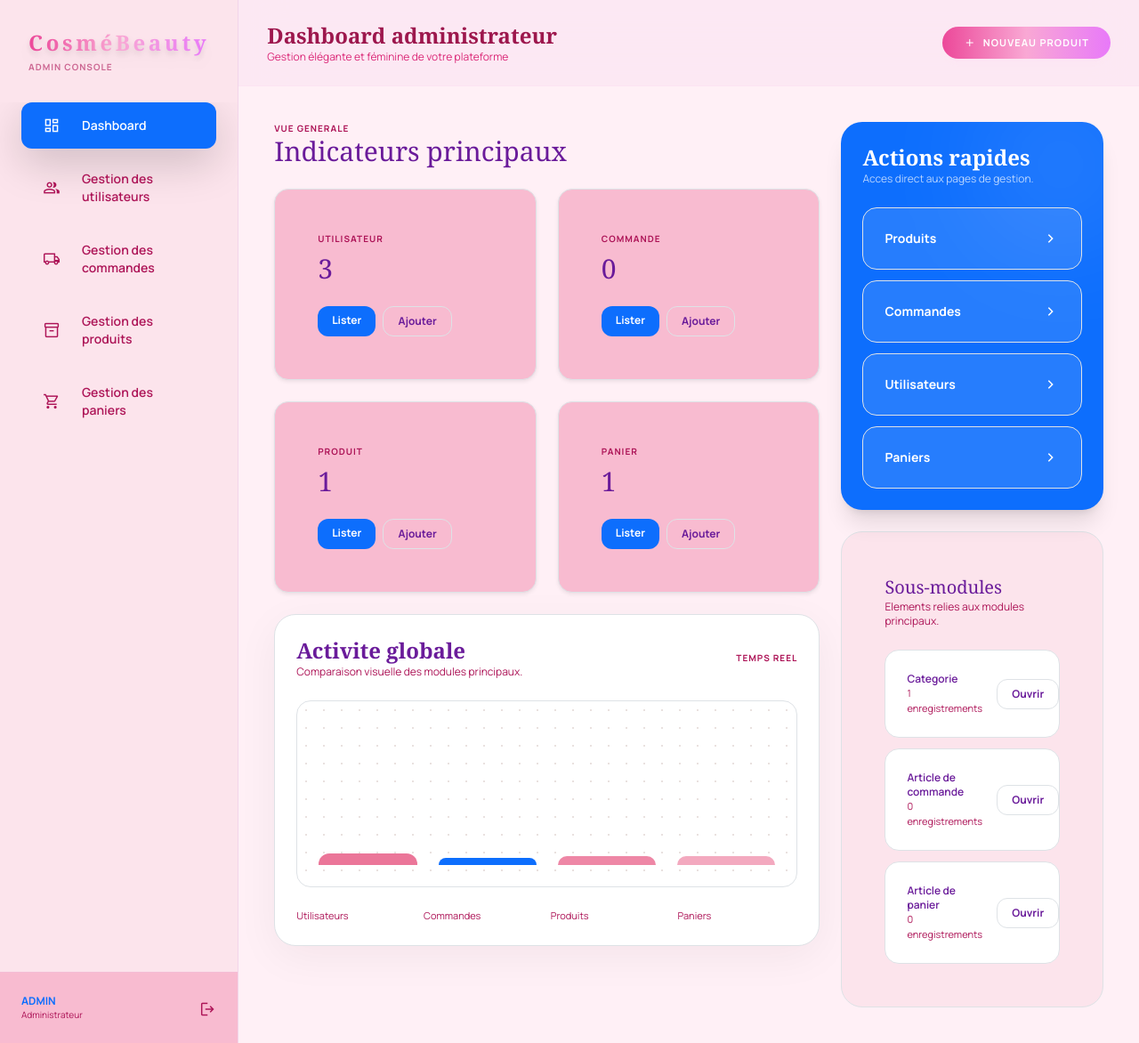
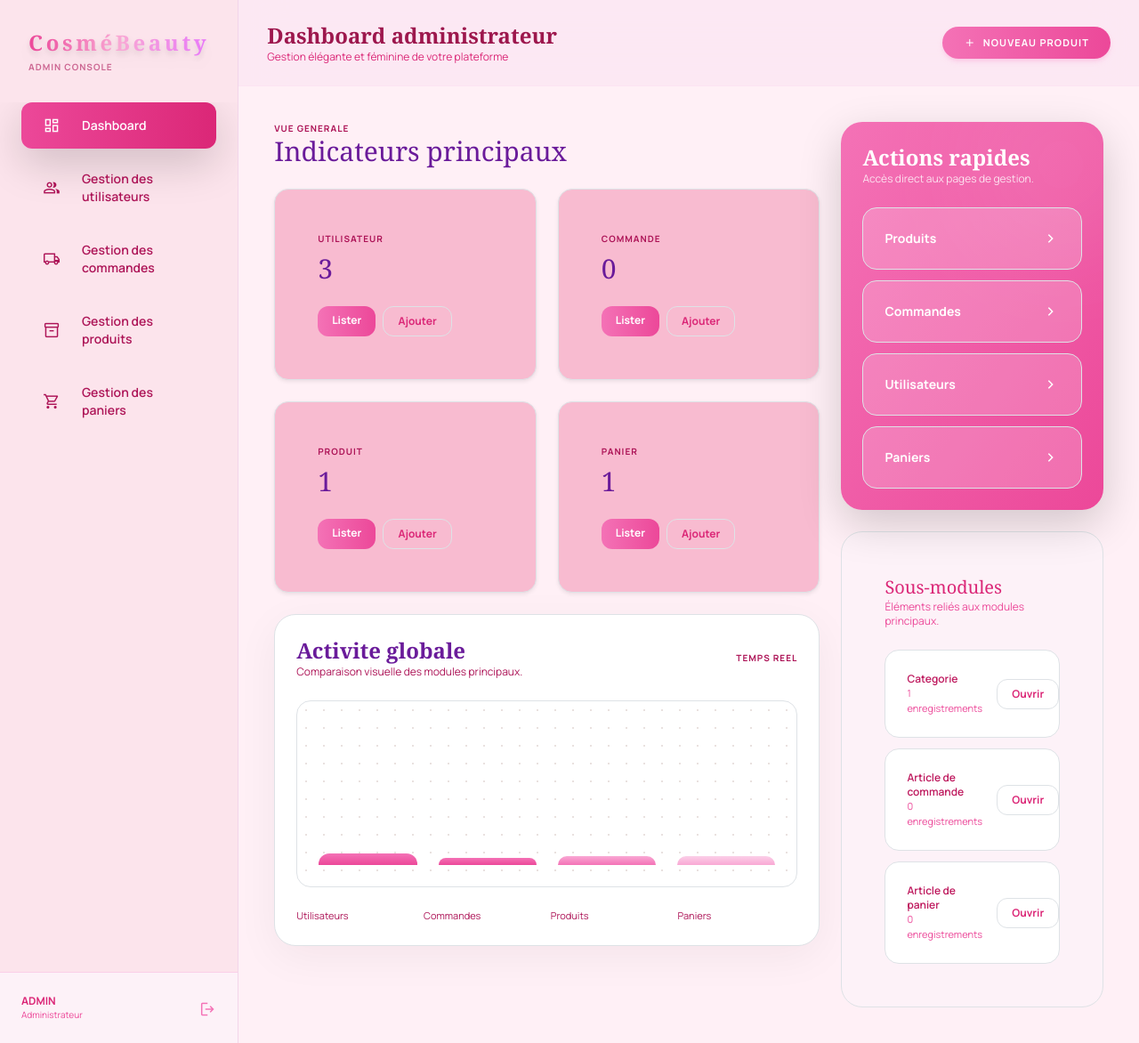
Before and after one commit to hafsaatfi/e_commerce, a Django app: page /gestion/ in a window 1280 px wide. Shown: the whole page at 89% size. Run offline with Django 5.2, Linux system fonts and the light colour scheme; a user stored in the database is signed in; data comes from the database, SQL or seed files in the repository; data that the repository does not hold is empty; some libraries are stand-ins or nearby versions.

Commit message:
retouche2

```diff
--- a/backend/config/settings.py
+++ b/backend/config/settings.py
@@ -137,3 +137,4 @@ AUTH_USER_MODEL = 'users.Utilisateur'
 LOGIN_URL = '/users/login/'
 LOGIN_REDIRECT_URL = '/'
 LOGOUT_REDIRECT_URL = '/users/login/'
+DEFAULT_AUTO_FIELD = 'django.db.models.BigAutoField'
--- a/backend/gestion/templates/gestion/base_gestion.html
+++ b/backend/gestion/templates/gestion/base_gestion.html
@@ -53,34 +53,34 @@
             <p class="text-[10px] uppercase tracking-widest text-on-surface-variant font-bold mt-1 opacity-60">Admin Console</p>
         </div>
         <nav class="flex-grow px-4 space-y-2 overflow-y-auto">
-            <a class="flex items-center gap-4 px-4 py-3 rounded-xl transition-all {% if request.resolver_match.url_name == 'dashboard' %}bg-primary text-on-primary shadow-lg shadow-primary/20{% else %}hover:bg-surface-container-highest text-on-surface-variant hover:text-on-surface{% endif %}" href="{% url 'gestion:dashboard' %}">
+            <a class="flex items-center gap-4 px-4 py-3 rounded-xl transition-all {% if request.resolver_match.url_name == 'dashboard' %}bg-gradient-to-r from-pink-500 to-pink-600 text-white shadow-lg shadow-pink-400/30{% else %}hover:bg-pink-100 text-on-surface-variant hover:text-pink-700{% endif %}" href="{% url 'gestion:dashboard' %}">
                 <span class="material-symbols-outlined">dashboard</span>
                 <span class="text-sm font-semibold">Dashboard</span>
             </a>
-            <a class="flex items-center gap-4 px-4 py-3 rounded-xl transition-all {% if entity == 'utilisateurs' %}bg-primary text-on-primary shadow-lg shadow-primary/20{% else %}hover:bg-surface-container-highest text-on-surface-variant hover:text-on-surface{% endif %}" href="{% url 'gestion:entity_list' 'utilisateurs' %}">
+            <a class="flex items-center gap-4 px-4 py-3 rounded-xl transition-all {% if entity == 'utilisateurs' %}bg-gradient-to-r from-pink-500 to-pink-600 text-white shadow-lg shadow-pink-400/30{% else %}hover:bg-pink-100 text-on-surface-variant hover:text-pink-700{% endif %}" href="{% url 'gestion:entity_list' 'utilisateurs' %}">
                 <span class="material-symbols-outlined">group</span>
                 <span class="text-sm font-semibold">Gestion des utilisateurs</span>
             </a>
-            <a class="flex items-center gap-4 px-4 py-3 rounded-xl transition-all {% if entity == 'commandes' or entity == 'articles-commandes' %}bg-primary text-on-primary shadow-lg shadow-primary/20{% else %}hover:bg-surface-container-highest text-on-surface-variant hover:text-on-surface{% endif %}" href="{% url 'gestion:entity_list' 'commandes' %}">
+            <a class="flex items-center gap-4 px-4 py-3 rounded-xl transition-all {% if entity == 'commandes' or entity == 'articles-commandes' %}bg-gradient-to-r from-pink-500 to-pink-600 text-white shadow-lg shadow-pink-400/30{% else %}hover:bg-pink-100 text-on-surface-variant hover:text-pink-700{% endif %}" href="{% url 'gestion:entity_list' 'commandes' %}">
                 <span class="material-symbols-outlined">local_shipping</span>
                 <span class="text-sm font-semibold">Gestion des commandes</span>
             </a>
-            <a class="flex items-center gap-4 px-4 py-3 rounded-xl transition-all {% if entity == 'produits' or entity == 'categories' %}bg-primary text-on-primary shadow-lg shadow-primary/20{% else %}hover:bg-surface-container-highest text-on-surface-variant hover:text-on-surface{% endif %}" href="{% url 'gestion:entity_list' 'produits' %}">
+            <a class="flex items-center gap-4 px-4 py-3 rounded-xl transition-all {% if entity == 'produits' or entity == 'categories' %}bg-gradient-to-r from-pink-500 to-pink-600 text-white shadow-lg shadow-pink-400/30{% else %}hover:bg-pink-100 text-on-surface-variant hover:text-pink-700{% endif %}" href="{% url 'gestion:entity_list' 'produits' %}">
                 <span class="material-symbols-outlined">inventory_2</span>
                 <span class="text-sm font-semibold">Gestion des produits</span>
             </a>
-            <a class="flex items-center gap-4 px-4 py-3 rounded-xl transition-all {% if entity == 'paniers' or entity == 'articles-paniers' %}bg-primary text-on-primary shadow-lg shadow-primary/20{% else %}hover:bg-surface-container-highest text-on-surface-variant hover:text-on-surface{% endif %}" href="{% url 'gestion:entity_list' 'paniers' %}">
+            <a class="flex items-center gap-4 px-4 py-3 rounded-xl transition-all {% if entity == 'paniers' or entity == 'articles-paniers' %}bg-gradient-to-r from-pink-500 to-pink-600 text-white shadow-lg shadow-pink-400/30{% else %}hover:bg-pink-100 text-on-surface-variant hover:text-pink-700{% endif %}" href="{% url 'gestion:entity_list' 'paniers' %}">
                 <span class="material-symbols-outlined">shopping_cart</span>
                 <span class="text-sm font-semibold">Gestion des paniers</span>
             </a>
         </nav>
-        <div class="p-6 mt-auto bg-surface-container-low border-t border-outline-variant/20">
+        <div class="p-6 mt-auto bg-pink-50 border-t border-pink-200">
             <div class="flex items-center justify-between gap-3">
                 <div>
-                    <p class="text-xs font-bold text-primary uppercase">{{ request.user.username }}</p>
-                    <p class="text-[10px] text-on-surface-variant">Administrateur</p>
+                    <p class="text-xs font-bold text-pink-600 uppercase">{{ request.user.username }}</p>
+                    <p class="text-[10px] text-pink-500">Administrateur</p>
                 </div>
-                <a href="{% url 'logout' %}" class="text-on-surface-variant hover:text-error transition-colors" title="Logout">
+                <a href="{% url 'logout' %}" class="text-pink-400 hover:text-pink-700 transition-colors" title="Logout">
                     <span class="material-symbols-outlined">logout</span>
                 </a>
             </div>
@@ -93,7 +93,7 @@
                 <h2 class="noto-serif text-2xl font-bold text-pink-800">{% block gestion_title %}Espace administrateur{% endblock %}</h2>
                 <p class="text-xs text-pink-600">Gestion élégante et féminine de votre plateforme</p>
             </div>
-            <a href="{% url 'gestion:entity_create' 'produits' %}" class="hidden md:inline-flex items-center gap-2 bg-gradient-to-r from-pink-500 via-pink-300 to-fuchsia-400 px-4 py-2 rounded-full text-white text-[11px] font-bold uppercase tracking-widest hover:brightness-110 transition-all shadow-md shadow-pink-200/10">
+            <a href="{% url 'gestion:entity_create' 'produits' %}" class="hidden md:inline-flex items-center gap-2 bg-gradient-to-r from-pink-400 to-pink-500 px-4 py-2 rounded-full text-white text-[11px] font-bold uppercase tracking-widest hover:from-pink-500 hover:to-pink-600 transition-all shadow-md shadow-pink-300/40">
                 <span class="material-symbols-outlined text-sm">add</span>
                 <span>Nouveau produit</span>
             </a>
@@ -111,23 +111,23 @@
     </div>
 </div>
 
-<nav class="fixed bottom-0 left-0 w-full z-50 flex justify-around items-center px-4 pb-6 pt-3 bg-surface-bright/90 backdrop-blur-xl shadow-[0_-12px_48px_rgba(30,27,26,0.06)] lg:hidden border-t border-outline-variant/20">
-    <a class="flex flex-col items-center justify-center {% if request.resolver_match.url_name == 'dashboard' %}text-primary{% else %}text-on-surface-variant{% endif %}" href="{% url 'gestion:dashboard' %}">
+<nav class="fixed bottom-0 left-0 w-full z-50 flex justify-around items-center px-4 pb-6 pt-3 bg-pink-50/95 backdrop-blur-xl shadow-[0_-12px_48px_rgba(236,72,153,0.1)] lg:hidden border-t border-pink-200">
+    <a class="flex flex-col items-center justify-center {% if request.resolver_match.url_name == 'dashboard' %}text-pink-600{% else %}text-pink-400{% endif %}" href="{% url 'gestion:dashboard' %}">
         <span class="material-symbols-outlined">dashboard</span>
         <span class="text-[10px] font-medium">Dash</span>
     </a>
-    <a class="flex flex-col items-center justify-center {% if entity == 'produits' or entity == 'categories' %}text-primary{% else %}text-on-surface-variant{% endif %}" href="{% url 'gestion:entity_list' 'produits' %}">
+    <a class="flex flex-col items-center justify-center {% if entity == 'produits' or entity == 'categories' %}text-pink-600{% else %}text-pink-400{% endif %}" href="{% url 'gestion:entity_list' 'produits' %}">
         <span class="material-symbols-outlined">inventory_2</span>
         <span class="text-[10px] font-medium">Produits</span>
     </a>
-    <a class="flex flex-col items-center justify-center rounded-full px-5 py-1 scale-110 shadow-lg bg-gradient-to-r from-pink-500 via-pink-300 to-fuchsia-400 text-white hover:brightness-110 transition-all" href="{% url 'gestion:entity_create' 'produits' %}">
+    <a class="flex flex-col items-center justify-center rounded-full px-5 py-1 scale-110 shadow-lg bg-gradient-to-r from-pink-500 to-pink-600 text-white hover:from-pink-600 hover:to-pink-700 transition-all" href="{% url 'gestion:entity_create' 'produits' %}">
         <span class="material-symbols-outlined">add</span>
     </a>
-    <a class="flex flex-col items-center justify-center {% if entity == 'commandes' or entity == 'articles-commandes' %}text-primary{% else %}text-on-surface-variant{% endif %}" href="{% url 'gestion:entity_list' 'commandes' %}">
+    <a class="flex flex-col items-center justify-center {% if entity == 'commandes' or entity == 'articles-commandes' %}text-pink-600{% else %}text-pink-400{% endif %}" href="{% url 'gestion:entity_list' 'commandes' %}">
         <span class="material-symbols-outlined">local_shipping</span>
         <span class="text-[10px] font-medium">Commandes</span>
     </a>
-    <a class="flex flex-col items-center justify-center {% if entity == 'utilisateurs' %}text-primary{% else %}text-on-surface-variant{% endif %}" href="{% url 'gestion:entity_list' 'utilisateurs' %}">
+    <a class="flex flex-col items-center justify-center {% if entity == 'utilisateurs' %}text-pink-600{% else %}text-pink-400{% endif %}" href="{% url 'gestion:entity_list' 'utilisateurs' %}">
         <span class="material-symbols-outlined">group</span>
         <span class="text-[10px] font-medium">Users</span>
     </a>
--- a/backend/gestion/templates/gestion/dashboard.html
+++ b/backend/gestion/templates/gestion/dashboard.html
@@ -16,8 +16,8 @@
                     <p class="text-[10px] uppercase tracking-widest text-on-surface-variant font-bold">{{ item.label }}</p>
                     <h4 class="noto-serif text-3xl mt-2">{{ item.count }}</h4>
                     <div class="mt-4 flex gap-2">
-                        <a href="{% url 'gestion:entity_list' item.entity %}" class="px-3 py-2 rounded-xl bg-primary text-on-primary text-xs font-bold">Lister</a>
-                        <a href="{% url 'gestion:entity_create' item.entity %}" class="px-3 py-2 rounded-xl border border-outline-variant/40 text-xs font-bold">Ajouter</a>
+                        <a href="{% url 'gestion:entity_list' item.entity %}" class="px-3 py-2 rounded-xl bg-gradient-to-r from-pink-400 to-pink-500 text-white text-xs font-bold hover:from-pink-500 hover:to-pink-600 transition">Lister</a>
+                        <a href="{% url 'gestion:entity_create' item.entity %}" class="px-3 py-2 rounded-xl border border-pink-300 text-pink-600 text-xs font-bold hover:bg-pink-50 transition">Ajouter</a>
                     </div>
                 </article>
             {% endfor %}
@@ -31,11 +31,11 @@
                 </div>
                 <span class="text-[10px] uppercase tracking-widest text-on-surface-variant font-bold">Temps reel</span>
             </div>
-            <div class="h-[210px] rounded-2xl bg-[radial-gradient(#e9e1df_1px,transparent_1px)] [background-size:20px_20px] border border-outline-variant/20 flex items-end p-6 gap-4">
-                <div class="max-h-full w-full rounded-t-xl bg-primary/80" style="height: {{ entity_counts.utilisateurs|add:5 }}%;"></div>
-                <div class="max-h-full w-full rounded-t-xl bg-primary" style="height: {{ entity_counts.commandes|add:5 }}%;"></div>
-                <div class="max-h-full w-full rounded-t-xl bg-primary/70" style="height: {{ entity_counts.produits|add:5 }}%;"></div>
-                <div class="max-h-full w-full rounded-t-xl bg-primary/50" style="height: {{ entity_counts.paniers|add:5 }}%;"></div>
+            <div class="h-[210px] rounded-2xl bg-[radial-gradient(#e9e1df_1px,transparent_1px)] [background-size:20px_20px] border border-pink-200/30 flex items-end p-6 gap-4">
+                <div class="max-h-full w-full rounded-t-xl bg-gradient-to-t from-pink-500 to-pink-400" style="height: {{ entity_counts.utilisateurs|add:5 }}%;"></div>
+                <div class="max-h-full w-full rounded-t-xl bg-gradient-to-t from-pink-500 to-pink-400" style="height: {{ entity_counts.commandes|add:5 }}%;"></div>
+                <div class="max-h-full w-full rounded-t-xl bg-gradient-to-t from-pink-400 to-pink-300" style="height: {{ entity_counts.produits|add:5 }}%;"></div>
+                <div class="max-h-full w-full rounded-t-xl bg-gradient-to-t from-pink-300 to-pink-200" style="height: {{ entity_counts.paniers|add:5 }}%;"></div>
             </div>
             <div class="mt-4 grid grid-cols-2 sm:grid-cols-4 gap-2 text-[11px] text-on-surface-variant">
                 <span>Utilisateurs</span>
@@ -47,41 +47,41 @@
     </div>
 
     <div class="xl:col-span-4 space-y-6">
-        <div class="bg-primary text-on-primary p-6 rounded-3xl shadow-xl relative overflow-hidden">
+        <div class="bg-gradient-to-br from-pink-400 to-pink-500 text-white p-6 rounded-3xl shadow-lg shadow-pink-400/40 relative overflow-hidden">
             <div class="absolute -right-12 -top-12 h-48 w-48 bg-white/10 rounded-full blur-3xl"></div>
             <h3 class="noto-serif text-2xl font-bold relative z-10">Actions rapides</h3>
-            <p class="text-xs text-white/70 mb-6 relative z-10">Acces direct aux pages de gestion.</p>
+            <p class="text-xs text-white/80 mb-6 relative z-10">Accès direct aux pages de gestion.</p>
             <div class="space-y-3 relative z-10">
-                <a href="{% url 'gestion:entity_list' 'produits' %}" class="w-full flex items-center justify-between bg-white/10 hover:bg-white/20 p-4 rounded-2xl transition-all border border-white/10">
+                <a href="{% url 'gestion:entity_list' 'produits' %}" class="w-full flex items-center justify-between bg-white/20 hover:bg-white/30 p-4 rounded-2xl transition-all border border-white/20">
                     <span class="text-sm font-bold">Produits</span>
                     <span class="material-symbols-outlined">chevron_right</span>
                 </a>
-                <a href="{% url 'gestion:entity_list' 'commandes' %}" class="w-full flex items-center justify-between bg-white/10 hover:bg-white/20 p-4 rounded-2xl transition-all border border-white/10">
+                <a href="{% url 'gestion:entity_list' 'commandes' %}" class="w-full flex items-center justify-between bg-white/20 hover:bg-white/30 p-4 rounded-2xl transition-all border border-white/20">
                     <span class="text-sm font-bold">Commandes</span>
                     <span class="material-symbols-outlined">chevron_right</span>
                 </a>
-                <a href="{% url 'gestion:entity_list' 'utilisateurs' %}" class="w-full flex items-center justify-between bg-white/10 hover:bg-white/20 p-4 rounded-2xl transition-all border border-white/10">
+                <a href="{% url 'gestion:entity_list' 'utilisateurs' %}" class="w-full flex items-center justify-between bg-white/20 hover:bg-white/30 p-4 rounded-2xl transition-all border border-white/20">
                     <span class="text-sm font-bold">Utilisateurs</span>
                     <span class="material-symbols-outlined">chevron_right</span>
                 </a>
-                <a href="{% url 'gestion:entity_list' 'paniers' %}" class="w-full flex items-center justify-between bg-white/10 hover:bg-white/20 p-4 rounded-2xl transition-all border border-white/10">
+                <a href="{% url 'gestion:entity_list' 'paniers' %}" class="w-full flex items-center justify-between bg-white/20 hover:bg-white/30 p-4 rounded-2xl transition-all border border-white/20">
                     <span class="text-sm font-bold">Paniers</span>
                     <span class="material-symbols-outlined">chevron_right</span>
                 </a>
             </div>
         </div>
 
-        <div class="bg-surface-container p-5 rounded-3xl border border-outline-variant/20">
-            <h4 class="noto-serif text-xl">Sous-modules</h4>
-            <p class="text-xs text-on-surface-variant mb-4">Elements relies aux modules principaux.</p>
+        <div class="bg-pink-50 p-5 rounded-3xl border border-pink-200">
+            <h4 class="noto-serif text-xl text-pink-600">Sous-modules</h4>
+            <p class="text-xs text-pink-500 mb-4">Éléments reliés aux modules principaux.</p>
             <div class="space-y-3">
                 {% for item in secondary_entities %}
-                    <div class="bg-white rounded-2xl border border-outline-variant/30 p-4 flex items-center justify-between gap-3">
+                    <div class="bg-white rounded-2xl border border-pink-200 p-4 flex items-center justify-between gap-3">
                         <div>
-                            <p class="text-xs font-semibold">{{ item.label }}</p>
-                            <p class="text-[11px] text-on-surface-variant">{{ item.count }} enregistrements</p>
+                            <p class="text-xs font-semibold text-pink-700">{{ item.label }}</p>
+                            <p class="text-[11px] text-pink-500">{{ item.count }} enregistrements</p>
                         </div>
-                        <a href="{% url 'gestion:entity_list' item.entity %}" class="px-3 py-2 rounded-xl border border-outline-variant/40 text-xs font-bold">Ouvrir</a>
+                        <a href="{% url 'gestion:entity_list' item.entity %}" class="px-3 py-2 rounded-xl border border-pink-300 text-pink-600 text-xs font-bold hover:bg-pink-50 transition">Ouvrir</a>
                     </div>
                 {% endfor %}
             </div>
--- a/backend/gestion/templates/gestion/object_detail.html
+++ b/backend/gestion/templates/gestion/object_detail.html
@@ -6,9 +6,9 @@
 <div class="flex justify-between items-center mb-6">
     <h2 class="noto-serif text-3xl">{{ label }}</h2>
     <div class="flex gap-2">
-        <a href="{% url 'gestion:entity_update' entity object.pk %}" class="px-4 py-2 rounded-xl bg-surface-container-high text-xs font-bold uppercase tracking-widest">Modifier</a>
-        <a href="{% url 'gestion:entity_delete' entity object.pk %}" class="px-4 py-2 rounded-xl bg-red-600 text-white text-xs font-bold uppercase tracking-widest">Supprimer</a>
-        <a href="{% url 'gestion:entity_list' entity %}" class="px-4 py-2 rounded-xl border border-outline-variant/40 text-xs font-bold uppercase tracking-widest">Retour</a>
+        <a href="{% url 'gestion:entity_update' entity object.pk %}" class="px-4 py-2 rounded-xl bg-gradient-to-r from-pink-400 to-pink-500 text-white text-xs font-bold uppercase tracking-widest hover:from-pink-500 hover:to-pink-600 transition">Modifier</a>
+        <a href="{% url 'gestion:entity_delete' entity object.pk %}" class="px-4 py-2 rounded-xl bg-red-500 text-white text-xs font-bold uppercase tracking-widest hover:bg-red-600 transition">Supprimer</a>
+        <a href="{% url 'gestion:entity_list' entity %}" class="px-4 py-2 rounded-xl border border-pink-300 text-pink-600 text-xs font-bold uppercase tracking-widest hover:bg-pink-50 transition">Retour</a>
     </div>
 </div>
 
--- a/backend/gestion/templates/gestion/object_form.html
+++ b/backend/gestion/templates/gestion/object_form.html
@@ -22,8 +22,8 @@
         {% endfor %}
 
         <div class="flex gap-2 pt-2">
-            <button type="submit" class="px-4 py-2 rounded-xl bg-pink-500 hover:bg-pink-400 text-white text-xs font-bold uppercase tracking-widest shadow-md shadow-pink-200/40 transition-all">{{ button_text }}</button>
-            <a href="{% url 'gestion:entity_list' entity %}" class="px-4 py-2 rounded-xl border border-outline-variant/40 text-xs font-bold uppercase tracking-widest">Annuler</a>
+            <button type="submit" class="px-4 py-2 rounded-xl bg-gradient-to-r from-pink-400 to-pink-500 text-white text-xs font-bold uppercase tracking-widest hover:from-pink-500 hover:to-pink-600 transition-all shadow-md shadow-pink-300/40">{{ button_text }}</button>
+            <a href="{% url 'gestion:entity_list' entity %}" class="px-4 py-2 rounded-xl border border-pink-300 text-pink-600 text-xs font-bold uppercase tracking-widest hover:bg-pink-50 transition">Annuler</a>
         </div>
     </form>
 </div>
--- a/backend/users/templates/login.html
+++ b/backend/users/templates/login.html
@@ -21,7 +21,7 @@
             min-height: 100%;
         }
         .cosmetic-side h2 {
-            color: #d63384;
+            color: #f9a0cd;
             font-weight: 700;
         }
         .cosmetic-side p, .cosmetic-side small {
```
Also changed, not shown: backend/gestion/templates/gestion/object_list.html (+5 -5 lines), backend/users/templates/home.html (+17 -17 lines), backend/users/templates/partials/cosmetic_header.html (+8 -6 lines), backend/media/produits/Anua-Azelaic_dMKV5hy.webp (added), backend/media/produits/sunscrum_2lPH73O.webp (added).
